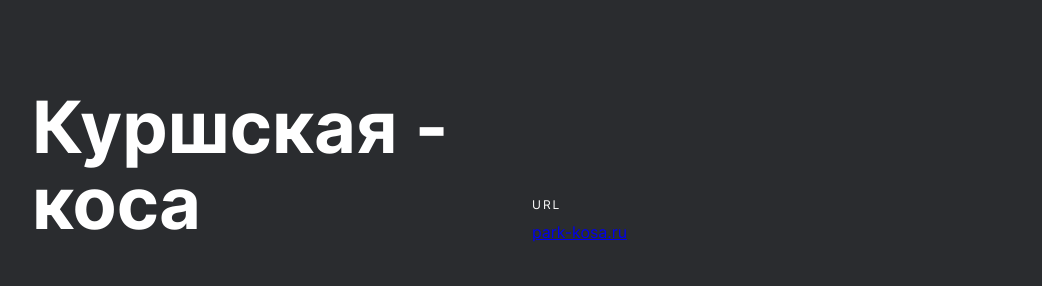
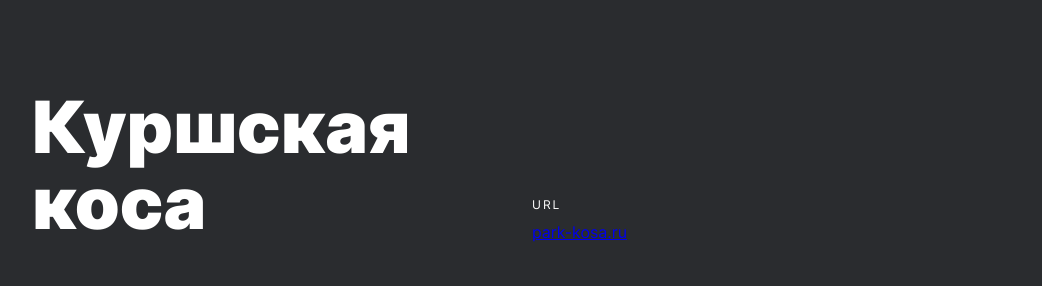
Before and after one commit to Mikhail-Chernyshev/russian-travel, a plain HTML site: page index.html in a window 1280 px wide. Shown: the part 2439-2725 px from the top of the page, without its empty margins (116-1158 px from the left). Drawn offline with Linux system fonts and the light colour scheme.

Commit message:
vrodevse

```diff
--- a/fonts/fonts.css
+++ b/fonts/fonts.css
@@ -1,7 +1,7 @@
 @font-face {
     font-family: 'Inter';
     src: url("../Inter/InterWeb/Inter-Black.woff2") format("woff2"), url("../Inter/InterWeb/Inter-Black.woff") format("woff");
-    font-weight: 700;
+    font-weight: 900;
     font-style: normal;
     font-display: swap;
 }
@@ -16,8 +16,8 @@
 
 @font-face {
     font-family: 'Inter';
-    src: url("../Inter/InterWeb/Inter-Bold.woff2") format("woff2"), url("../Inter/InterWeb/Inter-Bold.woff") format("woff");
-    font-weight: 900;
+    src: url('../Inter/InterWeb/Inter-Bold.woff2') format("woff2"), url('../Inter/InterWeb/Inter-Bold.woff') format("woff");
+    font-weight: 700;
     font-style: normal;
     font-display: swap;
 }
--- a/index.html
+++ b/index.html
@@ -58,7 +58,7 @@
                 <div class="place">
 
 
-                    <h2 class="place__title">Куршская &shy;коса</h2>
+                    <h2 class="place__title">Куршская коса</h2>
                     <img src="./image/__image.png" alt="Коса" class="place__image">
 
 
```
